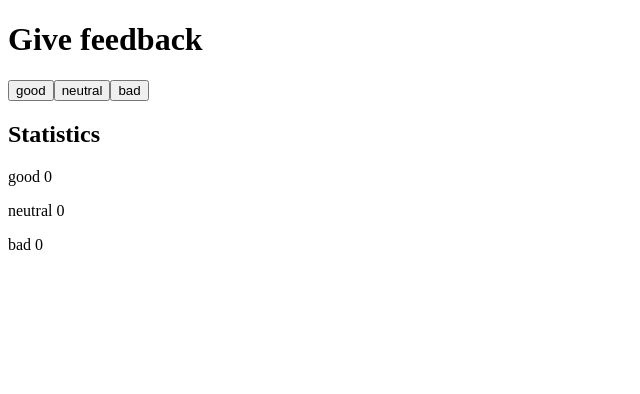
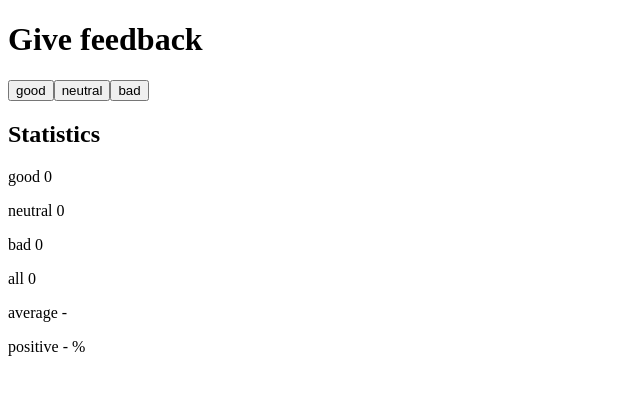
Before and after one commit to Valokoodari/full-stack-open, a React (Create React App) app in the folder part-01/unicafe/: page / in a window 1280 px wide. Shown: the top 394 px of the page, without its empty margins (0-640 px from the left). Built offline with nearby package versions, Linux system fonts and the light colour scheme.

Commit message:
Exercise 1.7

```diff
--- a/part-01/unicafe/src/App.js
+++ b/part-01/unicafe/src/App.js
@@ -12,6 +12,10 @@ const App = () => {
   const [neutral, setNeutral] = useState(0)
   const [bad, setBad] = useState(0)
 
+  const all = good + neutral + bad
+  const positive = all ? good / all * 100 : "-"
+  const average = all ? (good - bad) / (good + bad + neutral) : "-"
+
   return (
     <div>
       <h1>Give feedback</h1>
@@ -25,6 +29,9 @@ const App = () => {
       <Statistic text="good" value={good} />
       <Statistic text="neutral" value={neutral} />
       <Statistic text="bad" value={bad} />
+      <Statistic text="all" value={good+neutral+bad} />
+      <Statistic text="average" value={average} />
+      <Statistic text="positive" value={positive + " %"} />
     </div>
   )
 }
```
